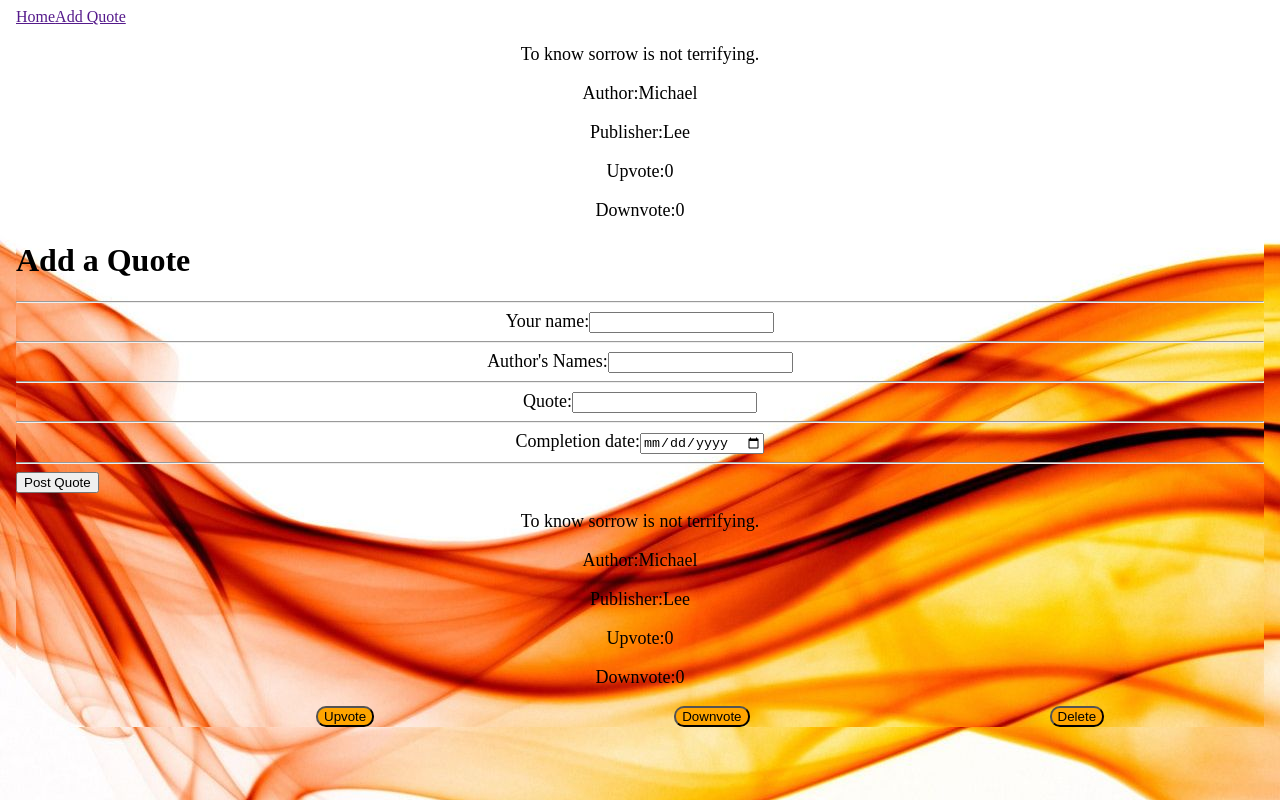
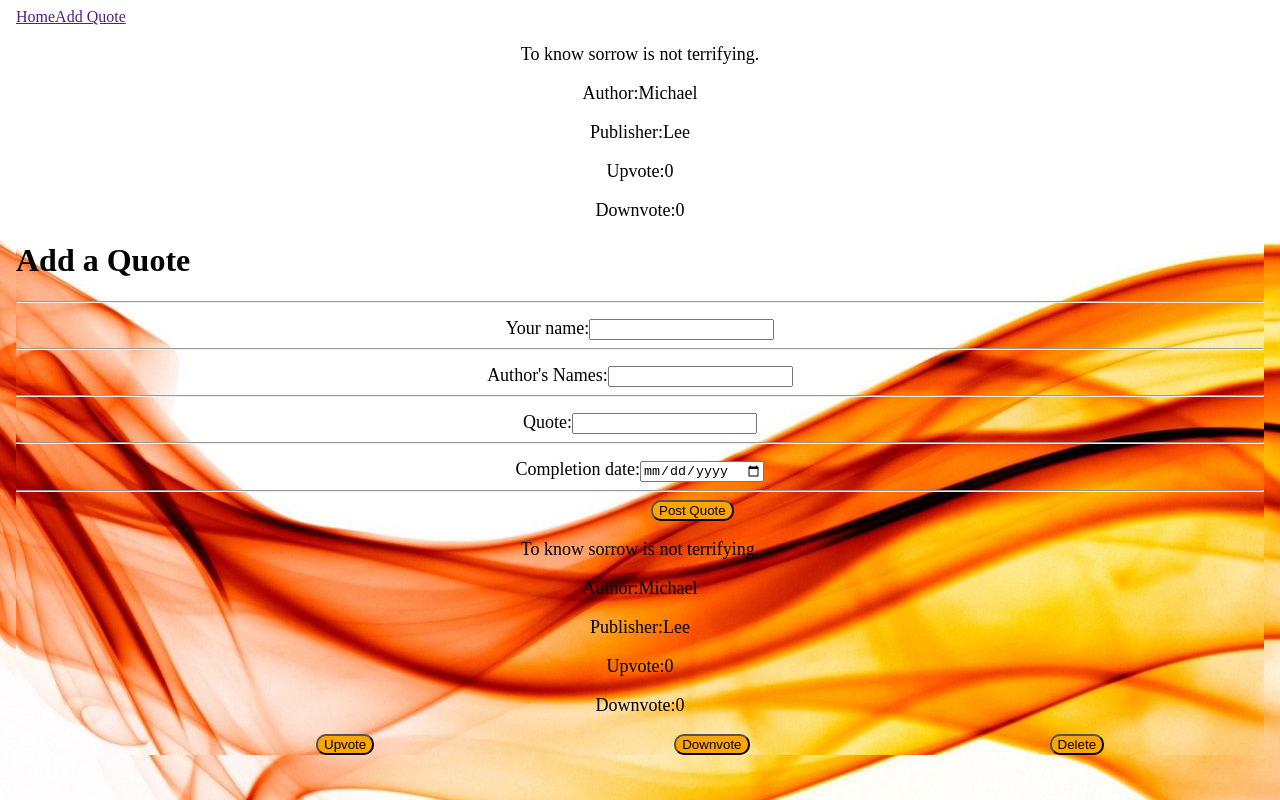
Before and after one commit to Mohamedlee27/IP, an Angular app in the folder IP/: page / in a window 1280 px wide. Built offline with nearby package versions, Linux system fonts and the light colour scheme.

Commit message:
added post quote button appealing

```diff
--- a/IP/src/app/form/form.component.css
+++ b/IP/src/app/form/form.component.css
@@ -1,4 +1,13 @@
 .field{
     text-align: center;
     font-size: 18px;
+    margin-top: 15px;
 }
+
+#btn1{
+    margin-left: 635px;
+    border-radius: 10px;
+    background-color: orange;
+    cursor: pointer;
+
+}
```
